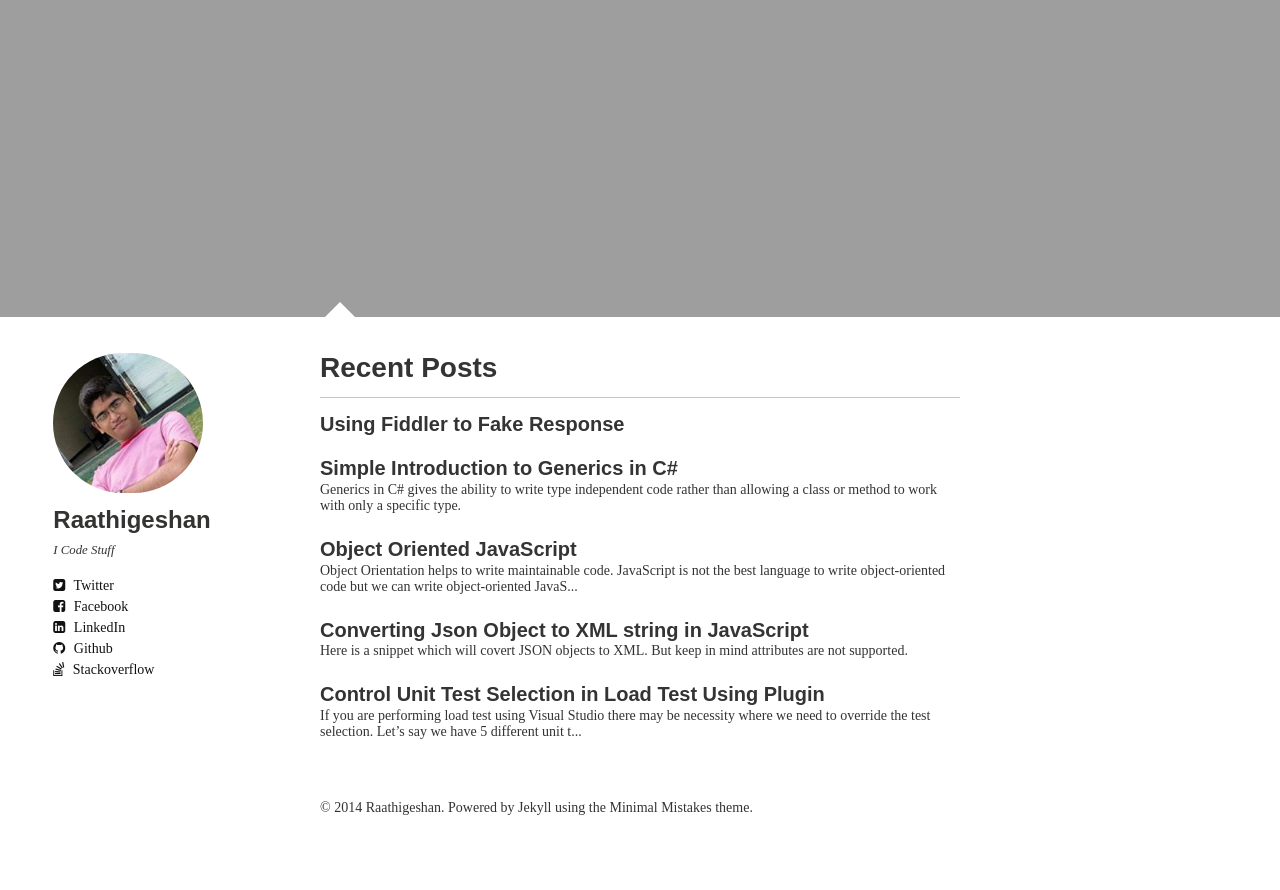
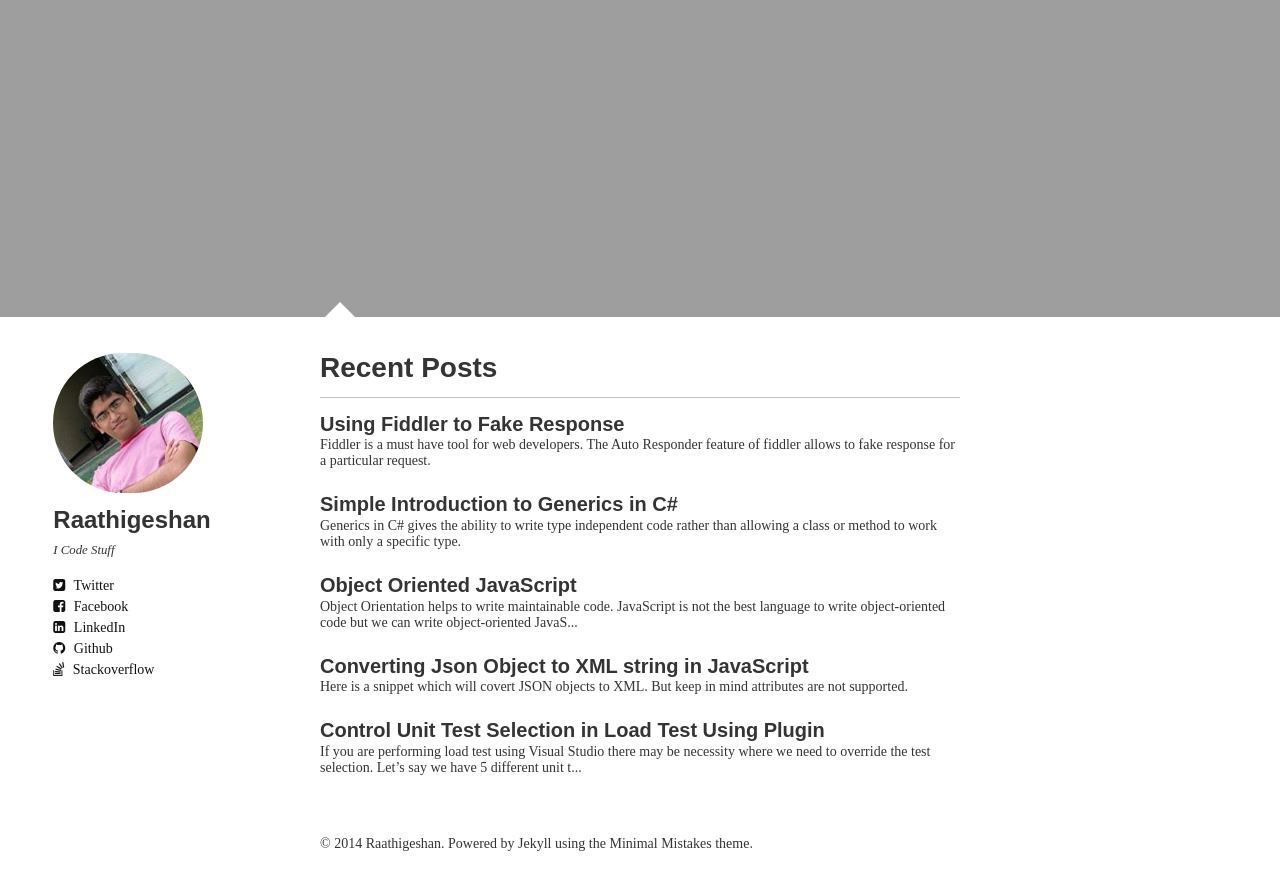
Before and after one commit to Raathigesh/Raathigesh.github.io, a Jekyll site: the page built from index.md, in a window 1280 px wide and 900 px high, scrolled down 709 px. Shown: the top 890 px of the window. Built offline with Jekyll 4.4.1, drawn with Linux system fonts in a browser that asks for light colours; nearby versions of some CDN libraries; some web fonts are replaced; before the commit the page ends 1573 px from its top, so only the background shows below that.

Commit message:
Adding Excerpt

```diff
--- a/_posts/2014-10-10-Using Fiddler to Fake Response For A URL.md
+++ b/_posts/2014-10-10-Using Fiddler to Fake Response For A URL.md
@@ -1,7 +1,7 @@
 ---
 layout: post
 title: Using Fiddler to Fake Response
-excerpt: ""
+excerpt: "Fiddler is a must have tool for web developers. The Auto Responder feature of fiddler allows to fake response for a particular request."
 modified: 2014-10-10
 tags: [Tools]
 comments: true
```
